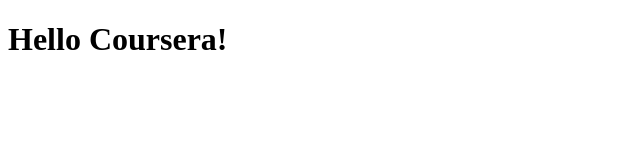
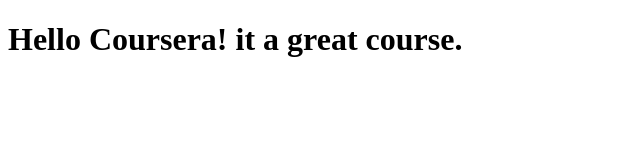
Before and after one commit to qiangdaxs/web-programming, a plain HTML site: page site/index.html in a window 1280 px wide. Shown: the whole page, without its empty margins (0-640 px from the left). Drawn offline with Linux system fonts and the light colour scheme.

Commit message:
small addition to content

```diff
--- a/site/index.html
+++ b/site/index.html
@@ -4,6 +4,6 @@
 	<title>Hello Coursera</title>
 </head>
 <body>
-<h1>Hello Coursera!</h1>
+<h1>Hello Coursera! it a great course.</h1>
 </body>
 </html>
```
